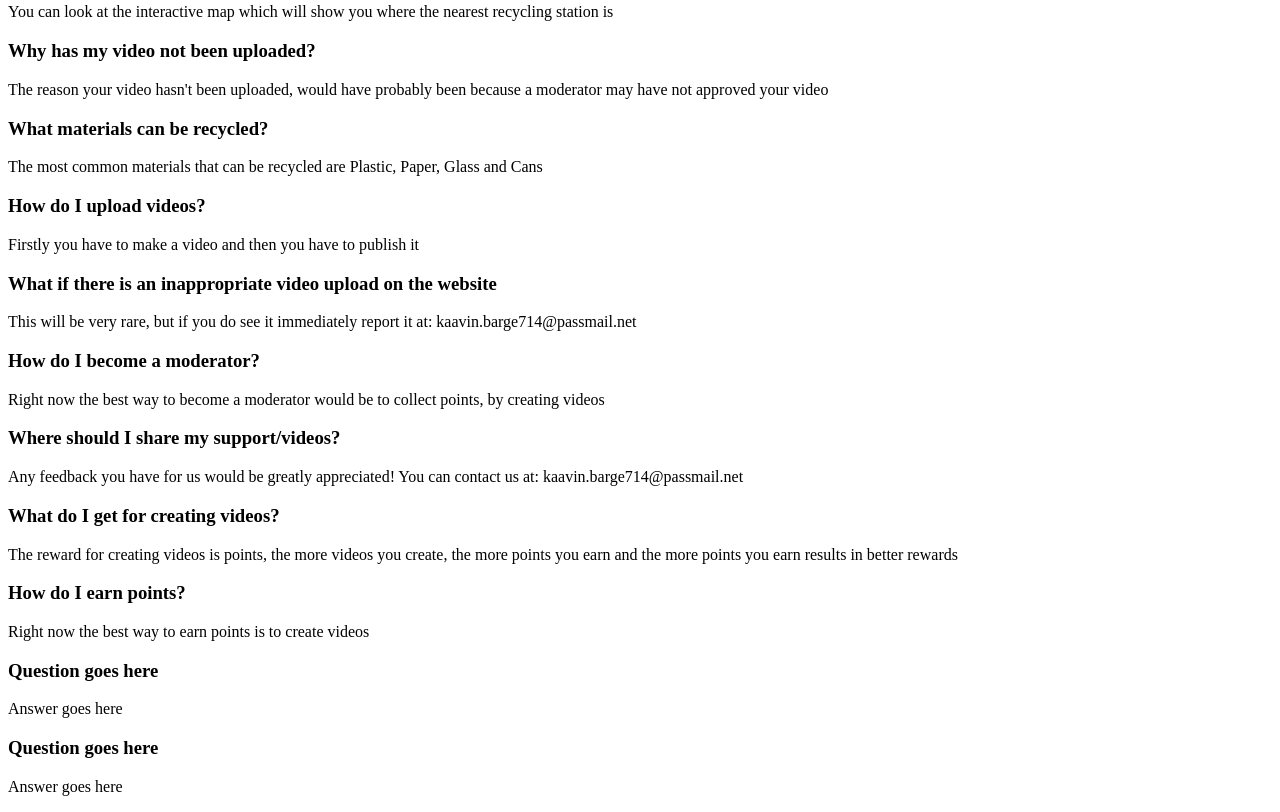
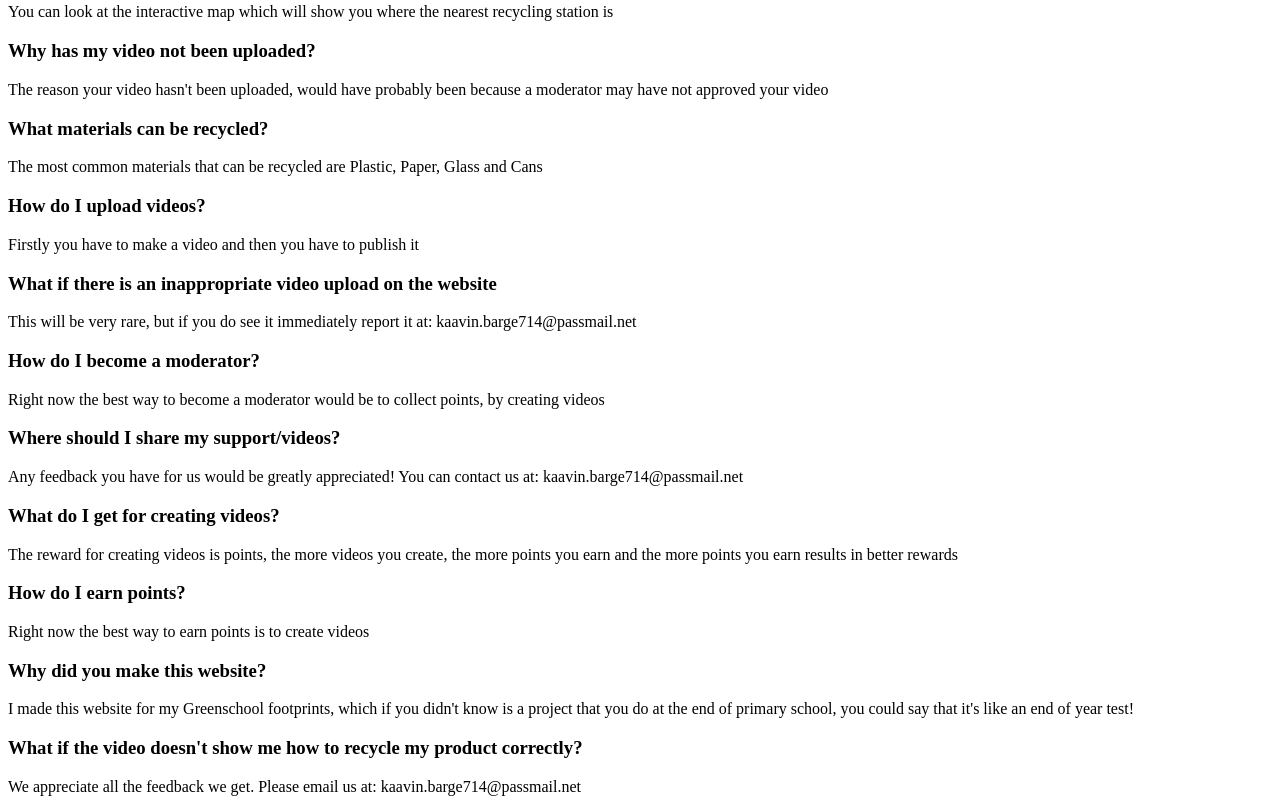
Before and after one commit to kaiesh/kaavin-recycle, a plain HTML site: page faq.html in a window 1280 px wide. Shown: the part 342-1154 px from the top of the page. Drawn offline with Linux system fonts and the light colour scheme.

Commit message:
Update faq.html

```diff
--- a/faq.html
+++ b/faq.html
@@ -34,9 +34,9 @@
     <p>The reward for creating videos is points, the more videos you create, the more points you earn and the more points you earn results in better rewards</p>
       <h3>How do I earn points?</h3>
     <p>Right now the best way to earn points is to create videos</p>
-      <h3>Question goes here</h3>
-    <p>Answer goes here</p>
-      <h3>Question goes here</h3>
-    <p>Answer goes here</p>
+      <h3>Why did you make this website?</h3>
+    <p>I made this website for my Greenschool footprints, which if you didn't know is a project that you do at the end of primary school, you could say that it's like an end of year test!</p>
+      <h3>What if the video doesn't show me how to recycle my product correctly?</h3>
+    <p>We appreciate all the feedback we get. Please email us at: kaavin.barge714@passmail.net</p>
 </body>
 </html>
```
